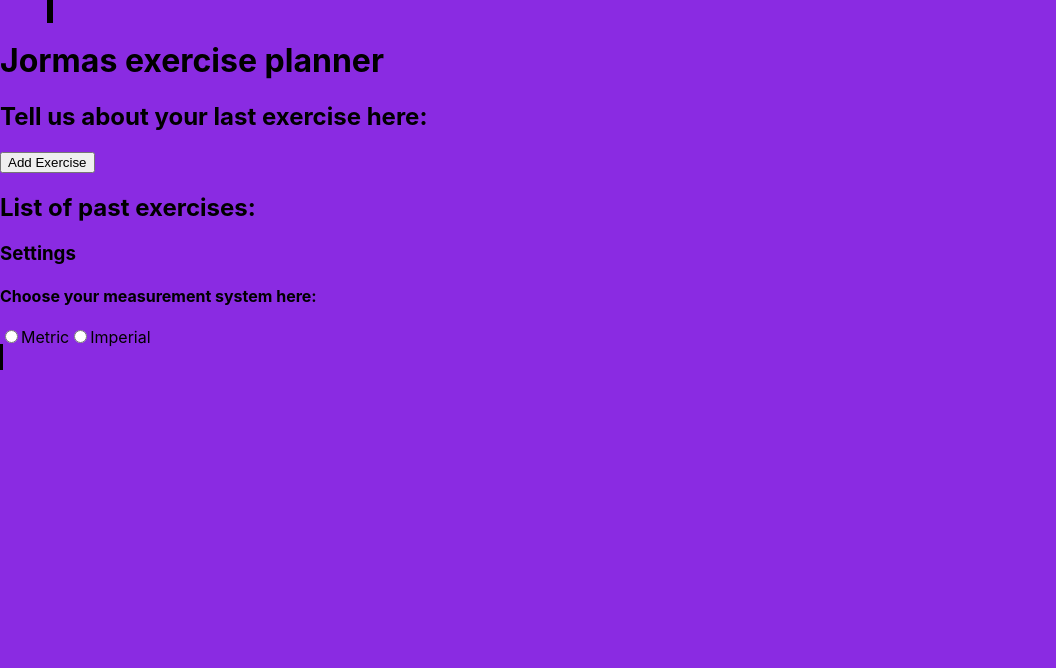
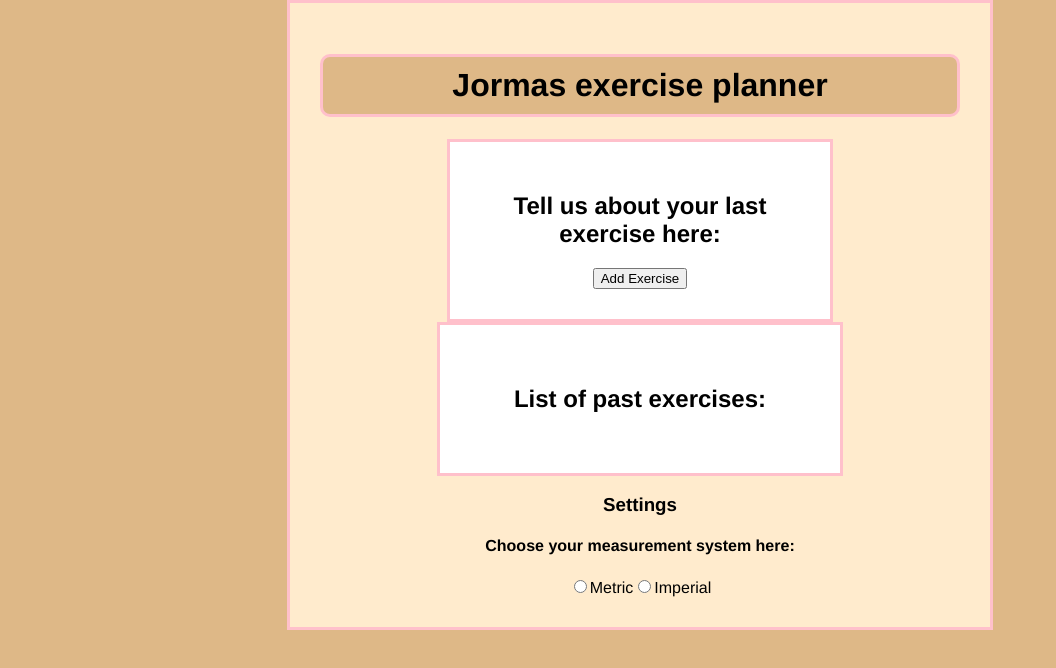
Before and after one commit to JormaByte/mobileProgramming, a React (Create React App) app in the folder assignment/: page / in a window 1280 px wide. Shown: the top 668 px of the page, without its empty margins (0-1056 px from the left). Built offline with nearby package versions, Linux system fonts and the light colour scheme.

Commit message:
colors & other css

```diff
--- a/assignment/src/App.css
+++ b/assignment/src/App.css
@@ -1,12 +1,38 @@
 body{
-  background-color: blueviolet;
+  font-family: 'Franklin Gothic Medium', 'Arial Narrow', Arial, sans-serif;
+  background-color: burlywood;
 }
 
 .app{
   width: 50%;
-  height: 250px;
-  margin: 50px;
-  outline: solid 3px black;
-  display: inline;
-  justify-content: ;
+  margin: auto;
+  border: 3px solid pink;
+  padding: 30px;
+  background-color:blanchedalmond;
+  text-align: center;
+
 }
+
+.add{
+  width: 50%;
+  margin: auto;
+  border: 3px solid pink;
+  padding: 30px;
+  background-color: rgb(255, 255, 255);
+}
+
+.list{
+  width: 50%;
+  margin: auto;
+  border: 3px solid pink;
+  padding: 40px;
+  background-color: white;
+}
+
+.title{
+  border: 3px solid pink;
+  border-radius: 10px;
+  padding: 10px;
+  background-color: burlywood;
+
+}
--- a/assignment/src/App.js
+++ b/assignment/src/App.js
@@ -8,7 +8,7 @@ function App() {
 
   return (
     <div class='app'>
-      <h1>Jormas exercise planner</h1>
+      <h1 class= 'title'>Jormas exercise planner</h1>
 
       <AddExercise />
       <ExerciseList />
--- a/assignment/src/components/AddExercise.js
+++ b/assignment/src/components/AddExercise.js
@@ -3,7 +3,7 @@ export function AddExercise(){
 console.log("works")
 
     return(
-        <div>
+        <div class='add'>
             <h2>Tell us about your last exercise here:</h2>
             <button>Add Exercise</button>
         </div>
--- a/assignment/src/components/ExerciseList.js
+++ b/assignment/src/components/ExerciseList.js
@@ -2,7 +2,7 @@ export function ExerciseList(){
     console.log("works")
 
     return(
-        <div>
+        <div class= 'list'>
         <h2>List of past exercises:</h2>
             <ul class='exercises'>
 
```
